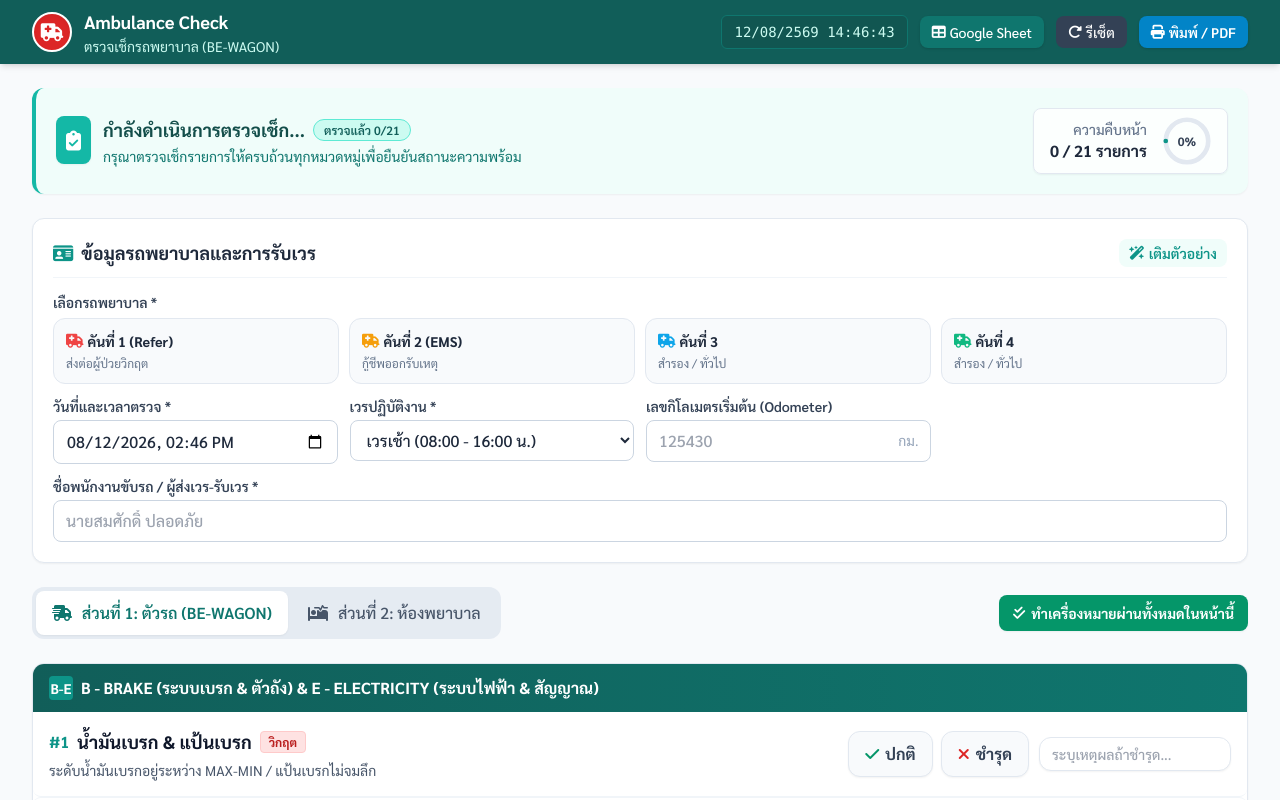
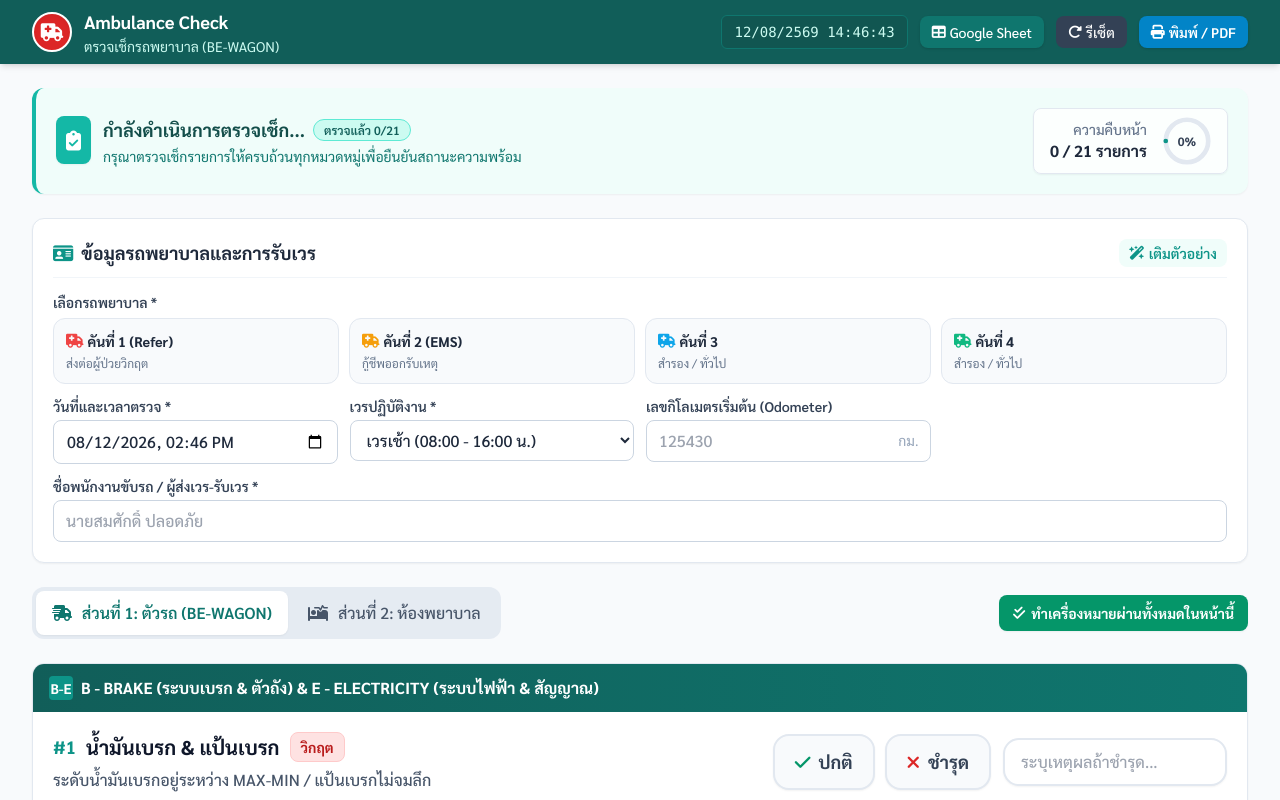
Before and after one commit to Nasree4/Ambulance_1, a plain HTML site: page daily_ambulance_checklist_web_app.html in a window 1280 px wide. Shown: the top 800 px of the page. Drawn offline with nearby package versions, Linux system fonts and the light colour scheme.

Commit message:
Update daily_ambulance_checklist_web_app.html

```diff
--- a/daily_ambulance_checklist_web_app.html
+++ b/daily_ambulance_checklist_web_app.html
@@ -485,15 +485,15 @@
                 if (!container) return;
 
                 const row = document.createElement('div');
-                row.className = 'p-3 sm:p-4 flex flex-col sm:flex-row sm:items-center justify-between gap-2.5 hover:bg-slate-50/80 transition rounded-lg border-b border-slate-100 last:border-b-0';
+                row.className = 'p-4 sm:p-5 flex flex-col lg:flex-row lg:items-center justify-between gap-3.5 hover:bg-slate-50/80 transition rounded-xl border-b border-slate-200/80 last:border-b-0 space-y-2 lg:space-y-0';
                 row.id = `item-row-${item.id}`;
 
                 let specialWidget = '';
                 if (item.isFuel) {
                     specialWidget = `
-                        <div class="mt-2 flex items-center space-x-2 text-xs sm:text-sm">
-                            <span class="font-semibold text-slate-700">ระดับน้ำมัน:</span>
-                            <select id="fuelSelect-${item.id}" onchange="handleFuelChange(${item.id}, this.value)" class="border border-slate-300 rounded px-2.5 py-1 bg-white text-xs sm:text-sm font-bold outline-none focus:ring-1 focus:ring-ems-500">
+                        <div class="mt-2.5 flex items-center space-x-2 text-sm sm:text-base">
+                            <span class="font-bold text-slate-700">ระดับน้ำมัน:</span>
+                            <select id="fuelSelect-${item.id}" onchange="handleFuelChange(${item.id}, this.value)" class="border-2 border-slate-300 rounded-xl px-3 py-1.5 bg-white text-sm sm:text-base font-bold outline-none focus:ring-2 focus:ring-ems-500">
                                 <option value="100%">เต็มถัง (100%)</option>
                                 <option value="3/4" selected>3/4 ถัง (ขั้นต่ำ)</option>
                                 <option value="1/2">1/2 ถัง (ต่ำกว่าเกณฑ์!)</option>
@@ -505,29 +505,29 @@
 
                 row.innerHTML = `
                     <div class="flex-1 pr-1">
-                        <div class="flex items-center space-x-2 flex-wrap gap-y-1">
-                            <span class="text-sm sm:text-base font-extrabold text-ems-600">#${item.id}</span>
-                            <h4 class="text-base sm:text-lg font-bold text-slate-900 leading-snug">${item.name}</h4>
-                            ${item.critical ? '<span class="px-2 py-0.5 text-xs font-bold bg-red-100 text-red-700 rounded border border-red-200">วิกฤต</span>' : ''}
+                        <div class="flex items-center space-x-2.5 flex-wrap gap-y-1.5">
+                            <span class="text-base sm:text-lg font-black text-ems-600">#${item.id}</span>
+                            <h4 class="text-lg sm:text-xl font-bold text-slate-900 leading-snug">${item.name}</h4>
+                            ${item.critical ? '<span class="px-2.5 py-1 text-xs sm:text-sm font-bold bg-red-100 text-red-700 rounded-lg border border-red-200">วิกฤต</span>' : ''}
                         </div>
-                        <p class="text-xs sm:text-sm text-slate-600 mt-1 leading-relaxed">${item.detail}</p>
+                        <p class="text-sm sm:text-base text-slate-600 mt-1.5 leading-relaxed font-medium">${item.detail}</p>
                         <div>${specialWidget}</div>
                     </div>
 
-                    <div class="flex flex-col sm:flex-row items-stretch sm:items-center gap-2.5 w-full sm:w-auto">
+                    <div class="flex flex-col sm:flex-row items-stretch sm:items-center gap-3 w-full lg:w-auto">
                         <!-- Touch Friendly Large Pass / Fail Buttons -->
-                        <div class="flex items-center space-x-2 w-full sm:w-auto">
-                            <button onclick="setItemStatus(${item.id}, 'pass')" id="btn-pass-${item.id}" class="flex-1 sm:flex-initial min-h-[44px] px-4 py-2.5 rounded-xl border border-slate-200 text-sm sm:text-base font-bold text-slate-700 bg-slate-50 hover:bg-emerald-50 hover:text-emerald-700 hover:border-emerald-300 active:scale-95 transition-all flex items-center justify-center space-x-1.5 shadow-sm">
-                                <i class="fa-solid fa-check text-emerald-600 text-base"></i>
+                        <div class="flex items-center space-x-2.5 w-full sm:w-auto">
+                            <button onclick="setItemStatus(${item.id}, 'pass')" id="btn-pass-${item.id}" class="flex-1 sm:flex-initial min-h-[50px] px-5 py-3 rounded-2xl border-2 border-slate-200 text-base sm:text-lg font-bold text-slate-700 bg-slate-50 hover:bg-emerald-50 hover:text-emerald-700 hover:border-emerald-300 active:scale-95 transition-all flex items-center justify-center space-x-2 shadow-sm">
+                                <i class="fa-solid fa-check text-emerald-600 text-lg"></i>
                                 <span>ปกติ</span>
                             </button>
-                            <button onclick="setItemStatus(${item.id}, 'fail')" id="btn-fail-${item.id}" class="flex-1 sm:flex-initial min-h-[44px] px-4 py-2.5 rounded-xl border border-slate-200 text-sm sm:text-base font-bold text-slate-700 bg-slate-50 hover:bg-red-50 hover:text-red-700 hover:border-red-300 active:scale-95 transition-all flex items-center justify-center space-x-1.5 shadow-sm">
-                                <i class="fa-solid fa-xmark text-red-600 text-base"></i>
+                            <button onclick="setItemStatus(${item.id}, 'fail')" id="btn-fail-${item.id}" class="flex-1 sm:flex-initial min-h-[50px] px-5 py-3 rounded-2xl border-2 border-slate-200 text-base sm:text-lg font-bold text-slate-700 bg-slate-50 hover:bg-red-50 hover:text-red-700 hover:border-red-300 active:scale-95 transition-all flex items-center justify-center space-x-2 shadow-sm">
+                                <i class="fa-solid fa-xmark text-red-600 text-lg"></i>
                                 <span>ชำรุด</span>
                             </button>
                         </div>
                         <!-- Note Input -->
-                        <input type="text" id="note-${item.id}" value="${itemStates[item.id].note}" placeholder="ระบุเหตุผลถ้าชำรุด..." oninput="setItemNote(${item.id}, this.value)" class="text-base sm:text-sm border border-slate-200 rounded-xl px-3 py-2 sm:py-1.5 w-full sm:w-48 outline-none focus:border-ems-500 focus:ring-1 focus:ring-ems-500 transition shadow-sm font-medium">
+                        <input type="text" id="note-${item.id}" value="${itemStates[item.id].note}" placeholder="ระบุเหตุผลถ้าชำรุด..." oninput="setItemNote(${item.id}, this.value)" class="text-base border-2 border-slate-200 rounded-2xl px-4 py-2.5 w-full lg:w-56 outline-none focus:border-ems-500 focus:ring-2 focus:ring-ems-500/20 transition shadow-sm font-medium">
                     </div>
                 `;
 
@@ -669,13 +669,13 @@
             const row = document.getElementById(`item-row-${id}`);
 
             if (status === 'pass') {
-                btnPass.className = 'flex-1 sm:flex-initial min-h-[42px] px-3.5 py-2 rounded-xl bg-emerald-600 text-white text-xs sm:text-sm font-bold shadow-md active:scale-95 transition-all flex items-center justify-center space-x-1.5';
-                btnFail.className = 'flex-1 sm:flex-initial min-h-[42px] px-3.5 py-2 rounded-xl border border-slate-200 text-xs sm:text-sm font-semibold text-slate-400 bg-slate-100 opacity-60 active:scale-95 transition-all flex items-center justify-center space-x-1.5';
-                row.className = 'p-3 sm:p-4 flex flex-col sm:flex-row sm:items-center justify-between gap-2.5 bg-emerald-50/40 border-l-4 border-l-emerald-500 transition-all duration-200 rounded-r-lg';
+                btnPass.className = 'flex-1 sm:flex-initial min-h-[50px] px-5 py-3 rounded-2xl bg-emerald-600 text-white text-base sm:text-lg font-bold shadow-md active:scale-95 transition-all flex items-center justify-center space-x-2';
+                btnFail.className = 'flex-1 sm:flex-initial min-h-[50px] px-5 py-3 rounded-2xl border-2 border-slate-200 text-base sm:text-lg font-semibold text-slate-400 bg-slate-100 opacity-60 active:scale-95 transition-all flex items-center justify-center space-x-2';
+                row.className = 'p-4 sm:p-5 flex flex-col lg:flex-row lg:items-center justify-between gap-3.5 bg-emerald-50/50 border-l-4 border-l-emerald-500 transition-all duration-200 rounded-r-xl';
             } else if (status === 'fail') {
-                btnPass.className = 'flex-1 sm:flex-initial min-h-[42px] px-3.5 py-2 rounded-xl border border-slate-200 text-xs sm:text-sm font-semibold text-slate-400 bg-slate-100 opacity-60 active:scale-95 transition-all flex items-center justify-center space-x-1.5';
-                btnFail.className = 'flex-1 sm:flex-initial min-h-[42px] px-3.5 py-2 rounded-xl bg-red-600 text-white text-xs sm:text-sm font-bold shadow-md active:scale-95 transition-all flex items-center justify-center space-x-1.5';
-                row.className = 'p-3 sm:p-4 flex flex-col sm:flex-row sm:items-center justify-between gap-2.5 bg-red-50/70 border-l-4 border-l-red-500 transition-all duration-200 rounded-r-lg';
+                btnPass.className = 'flex-1 sm:flex-initial min-h-[50px] px-5 py-3 rounded-2xl border-2 border-slate-200 text-base sm:text-lg font-semibold text-slate-400 bg-slate-100 opacity-60 active:scale-95 transition-all flex items-center justify-center space-x-2';
+                btnFail.className = 'flex-1 sm:flex-initial min-h-[50px] px-5 py-3 rounded-2xl bg-red-600 text-white text-base sm:text-lg font-bold shadow-md active:scale-95 transition-all flex items-center justify-center space-x-2';
+                row.className = 'p-4 sm:p-5 flex flex-col lg:flex-row lg:items-center justify-between gap-3.5 bg-red-50/80 border-l-4 border-l-red-500 transition-all duration-200 rounded-r-xl';
             }
 
             updateOverallStatus();
```
